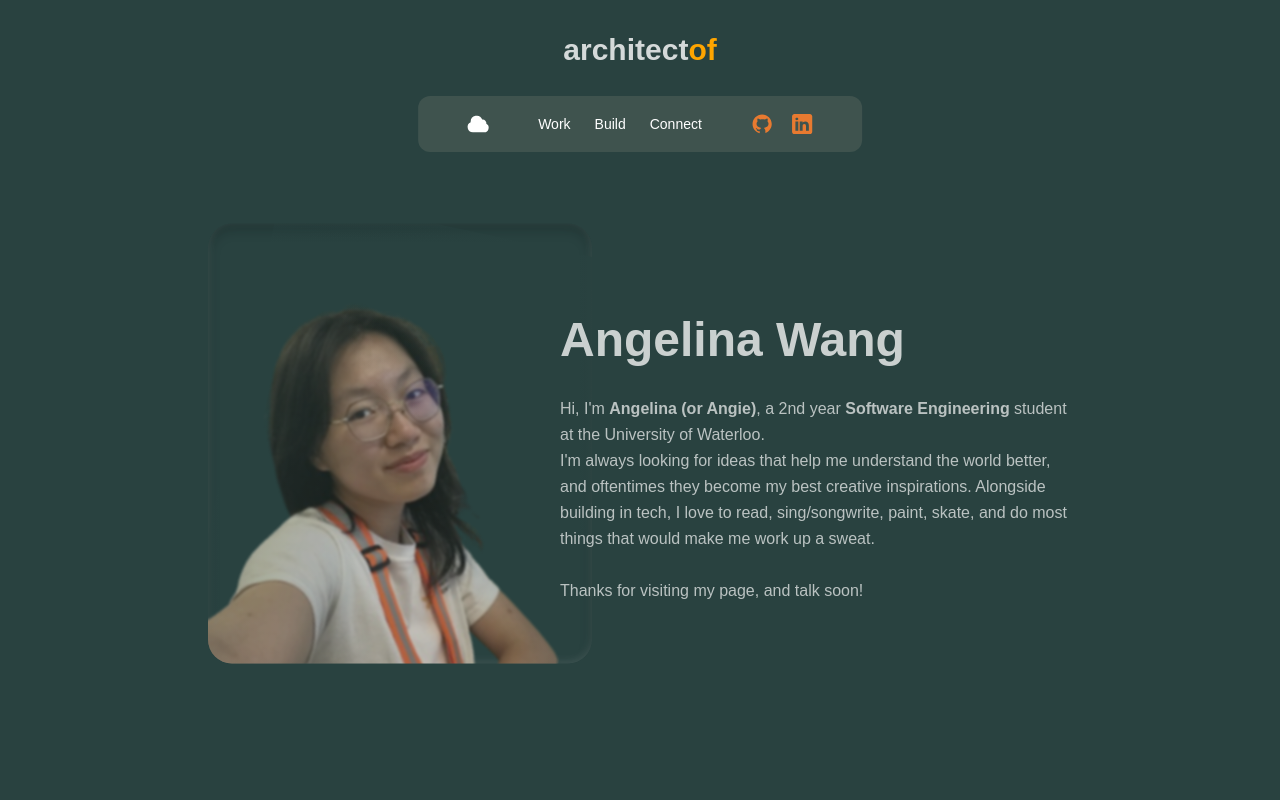
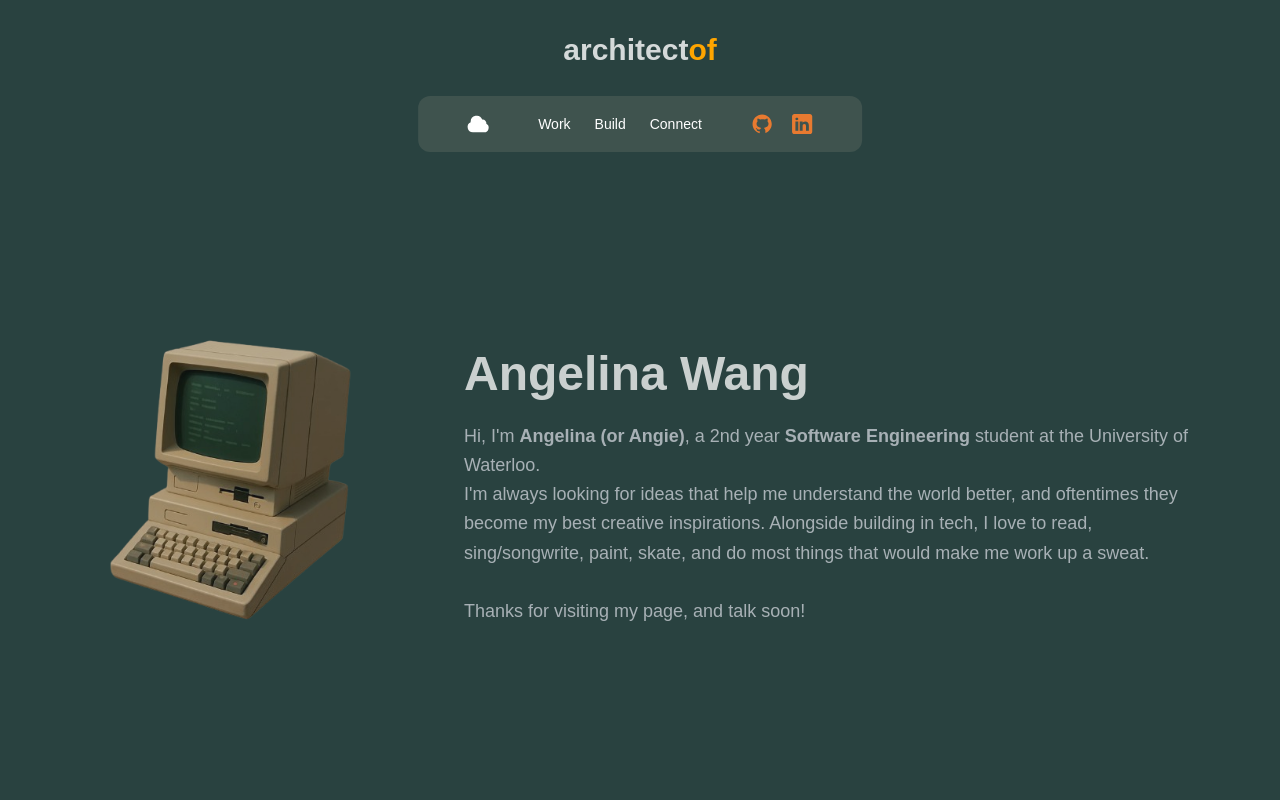
Before and after one commit to archangelinux/portfolio, a React (Vite) app: page / in a window 1280 px wide. Shown: the top 800 px of the page. Built offline with nearby package versions, Linux system fonts and the light colour scheme.

Commit message:
hero update

```diff
--- a/src/App.tsx
+++ b/src/App.tsx
@@ -13,7 +13,7 @@ import {
   FaSquareXTwitter,
 } from "react-icons/fa6";
 import GoopyAngel from "@/assets/goopyangelcoder.png";
-import headshot from "@/assets/headshot_db_nobg.png";
+import retroComputer from "@/assets/retro-computer.png";
 
 const AnimatedSection = ({
   id,
@@ -179,47 +179,52 @@ const App: React.FC = () => {
 
       <AnimatedSection
         id="home"
-        className="flex flex-col items-center justify-center min-h-[80vh] pt-32"
+        className="flex flex-col items-center justify-center min-h-[80vh] pt-16"
       >
-        {/* Main hero content - everything in one neomorphic container */}
+        {/* Main hero content */}
         <motion.div
           initial={{ opacity: 0, y: 30 }}
           animate={{ opacity: 1, y: 0 }}
           transition={{ duration: 0.8, delay: 0.3 }}
-          className="max-w-6xl mx-auto px-4 pr-0 md:pr-4"
+          className="max-w-6xl mx-auto px-4"
         >
-          <div className="flex flex-col md:flex-row items-center md:items-start gap-8 md:gap-12">
-            {/* Portrait headshot - rotated and positioned, larger to get cut off */}
-            <div className="relative flex-shrink-0 w-fit max-w-sm pr-4 md:pr-0 mb-10">
-              {/* Neomorphic container wrapping just the image */}
-              <div className="bg-[#294240] rounded-3xl pt-5 pb-1 px-1 md:pt-0 md:pb-2 md:px-2 shadow-[inset_0_-2px_8px_rgba(255,255,255,0.15),inset_0_6px_12px_rgba(0,0,0,0.25)] overflow-hidden -mt-20 md:-mt-28 h-95 md:h-110">
-                <div className="transform rotate-12 translate-x-2 translate-y-8 -mt-8">
-                  <div className="relative">
-                                         <img
-                       src={headshot}
-                       alt="Angelina Wang"
-                       className="w-96 h-[28rem] md:w-[28rem] md:h-[32rem] object-cover object-top"
-                       style={{
-                         filter:
-                           "brightness(1.02) contrast(0.92) saturate(0.88) blur(0.8px) sepia(0.1)",
-                       }}
-                     />
-                                          {/* Gradient fade overlay for bottom and left edges */}
-                      <div className="absolute inset-0 bg-gradient-to-tr from-transparent via-transparent to-[#294240] opacity-90"></div>
-                      <div className="absolute inset-0 bg-gradient-to-r from-[#294240] via-transparent to-transparent opacity-30"></div>
-                  </div>
-                </div>
+          <div className="flex flex-col xl:flex-row items-center gap-2 xl:gap-16">
+            {/* Top row: Image and Name (mobile) / Full layout (desktop) */}
+            <div className="flex flex-row xl:flex-col items-center xl:items-start gap-6 xl:gap-16 w-full xl:w-auto">
+              {/* Retro Computer Image */}
+              <div className="flex-shrink-0">
+                {/* Bouncing image */}
+                <motion.img
+                  src={retroComputer}
+                  alt="Retro Computer"
+                  className="w-40 h-auto md:w-[28rem] xl:w-80 2xl:w-96 object-contain"
+                  animate={{
+                    y: [0, -8, 0],
+                  }}
+                  transition={{
+                    duration: 3,
+                    repeat: Infinity,
+                    ease: "easeInOut",
+                  }}
+                />
+              </div>
+
+              {/* Name - only visible on mobile, hidden on desktop */}
+              <div className="xl:hidden text-left">
+                <h1 className="text-4xl md:text-6xl font-bold text-yellow-600 leading-none">
+                  Angelina<br />
+                  <span style={{ fontSize: 'clamp(56px, 8vw, 72px)' }}>Wang</span>
+                </h1>
               </div>
             </div>
 
-            {/* Name and description text - moved much more down */}
-                         <div className="text-white text-left lg:-ml-20 space-y-3 -mt-64 lg:-mt-60 relative z-20 w-full max-w-lg px-4 lg:px-0">
-              <div className="space-y-1">
-                <h1 className="text-3xl md:text-4xl lg:text-5xl font-bold text-white mt-55 mb-10 ">
+            {/* Description text and desktop name */}
+            <div className="flex-1 text-left px-6 xl:px-0">
+                              {/* Desktop name - hidden on mobile */}
+                <h1 className="hidden xl:block text-4xl xl:text-5xl font-bold text-white mb-6">
                   Angelina Wang
                 </h1>
-              </div>
-              <p className="text-sm md:text-base text-white/90 leading-relaxed -mt-2">
+                             <p className="text-base md:text-lg text-gray-300 leading-relaxed max-w-xl xl:max-w-4xl">
                 Hi, I'm <b>Angelina (or Angie)</b>, a 2nd year{" "}
                 <b>Software Engineering</b> student at the University of
                 Waterloo.
```
Also changed, not shown: src/assets/retro-computer.png (added).
